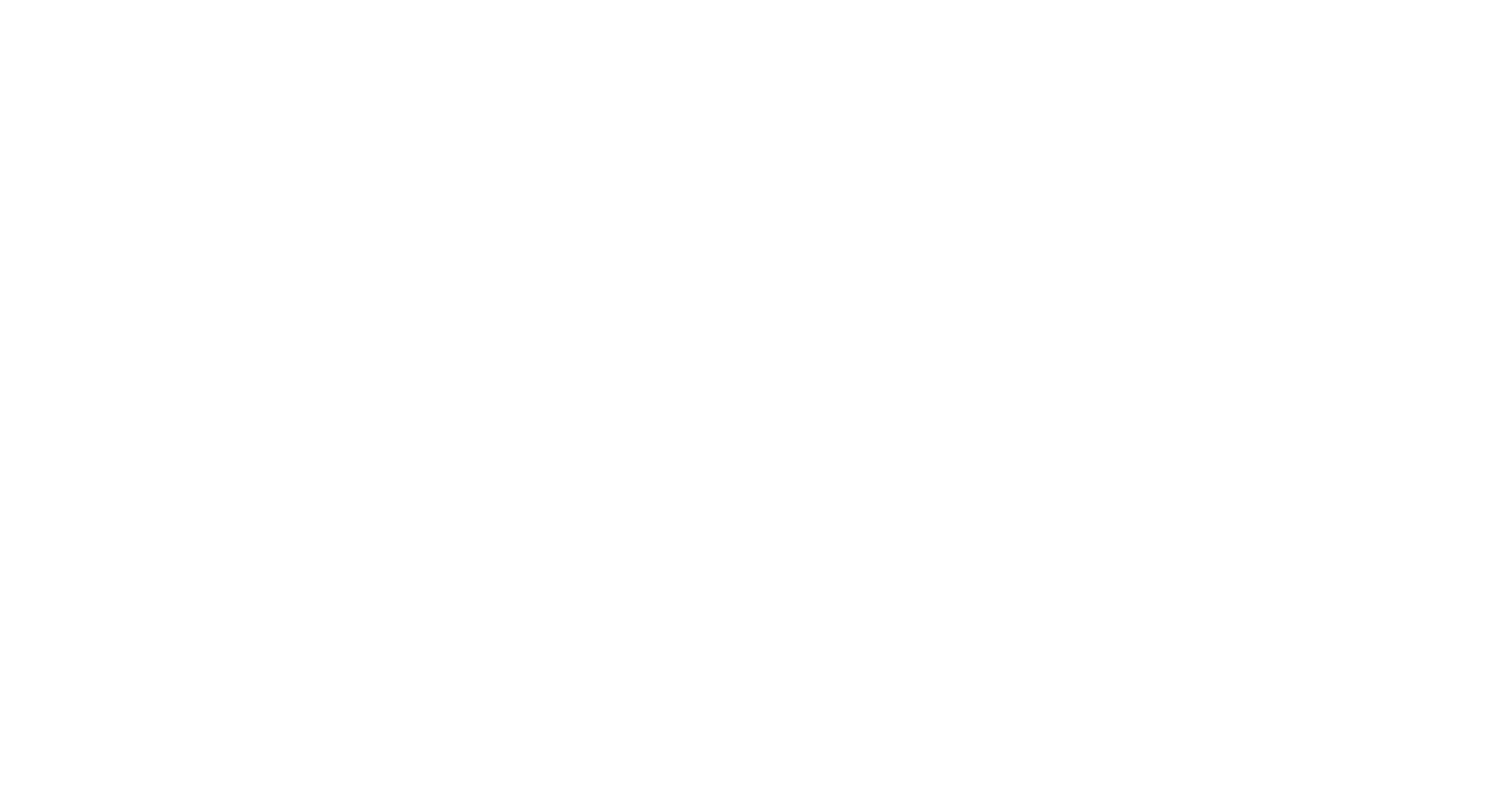
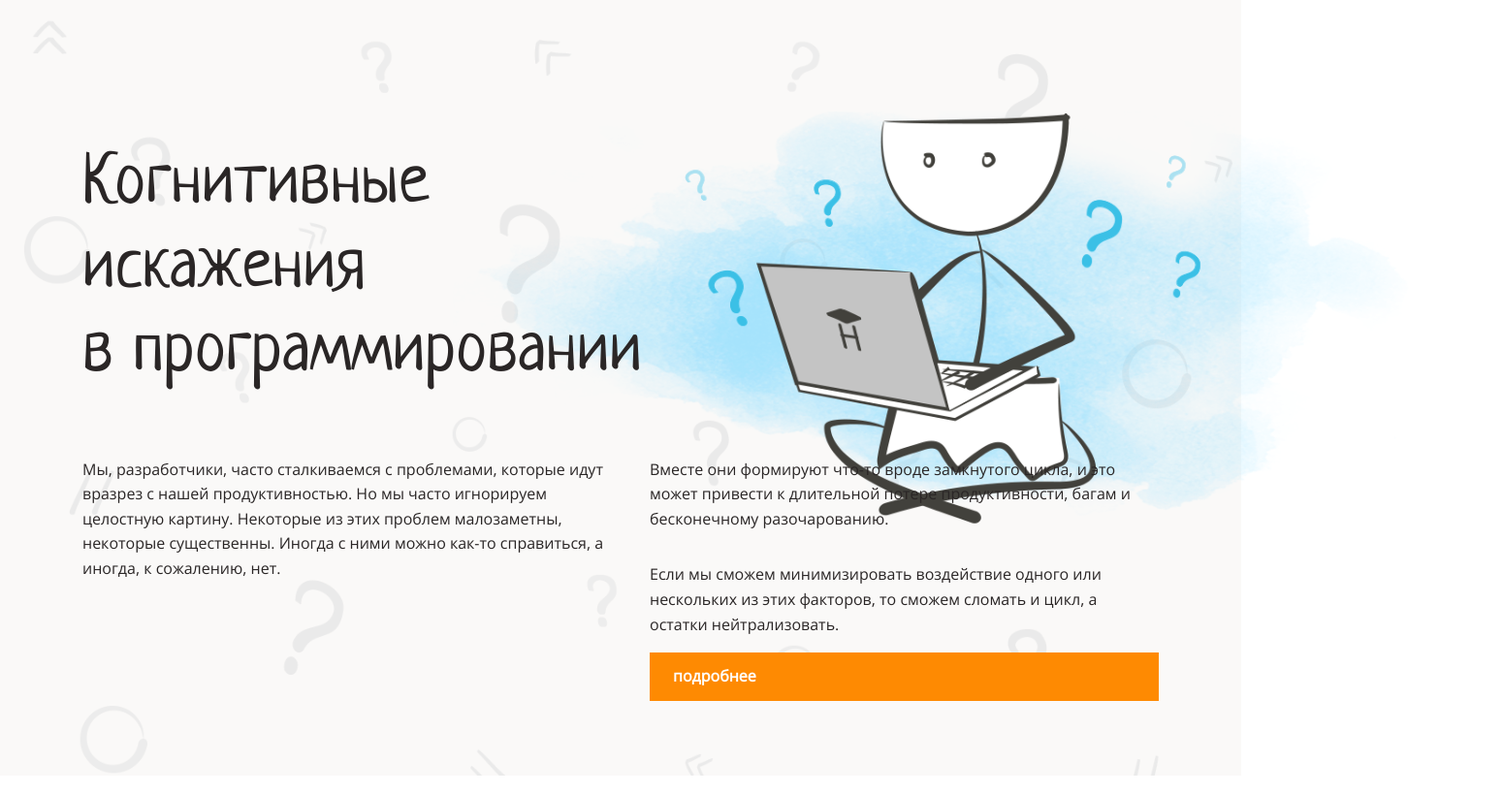
Before and after one commit to hdekjsne/layout-designer-project-58, a website: page src/index.html in a window 1280 px wide. Shown: the whole page at 97% size, 1550 px wide, since content can reach past the window. Drawn offline with Linux system fonts and the light colour scheme.

Commit message:
add content to header

```diff
--- a/src/index.html
+++ b/src/index.html
@@ -1,18 +1,38 @@
 <!DOCTYPE html>
 <html lang="ru">
+
 <head>
-    <meta charset="UTF-8">
-    <meta name="viewport" content="width=device-width, initial-scale=1.0">
-    <meta http-equiv="X-UA-Compatible" content="ie=edge">
-    <title>Когнитивные искажения @hdekjsne</title>
+  <meta charset="UTF-8">
+  <meta name="viewport" content="width=device-width, initial-scale=1.0">
+  <meta http-equiv="X-UA-Compatible" content="ie=edge">
+  <title>Когнитивные искажения @hdekjsne</title>
 
-    <link rel="stylesheet" href="styles/style.css" type="text/css">
+  <link rel="stylesheet" href="styles/style.css" type="text/css">
 </head>
+
 <body>
-  <header></header>
+  <header class="bg-pic">
+    <h1>Когнитивные<br>
+      искажения<br>
+      <span>в программировании</span>
+    </h1>
+    <img src="../assets/img/main.png" alt="" id="pic-main">
+    <div class="text-content">
+      <p style="max-width: 50%;">Мы, разработчики, часто сталкиваемся с проблемами, которые идут вразрез с нашей продуктивностью. Но мы часто
+        игнорируем целостную картину. Некоторые из этих проблем малозаметны, некоторые существенны. Иногда с ними можно
+        как-то справиться, а иногда, к сожалению, нет.</p>
+      <div class="flex-column" style="max-width: 50%;">
+        <p>Вместе они формируют что-то вроде замкнутого цикла, и это может привести к длительной потере продуктивности,
+          багам и бесконечному разочарованию.</p>
+        <p>Если мы сможем минимизировать воздействие одного или нескольких из этих факторов, то сможем сломать и цикл, а
+          остатки нейтрализовать.</p>
+        <a href="#5cb" class="btn-a">подробнее</a>
+      </div>
+    </div>
+  </header>
   <main>
     <section></section>
-    <section></section>
+    <section id="5cb"></section>
     <section></section>
     <section></section>
     <section></section>
@@ -21,4 +41,5 @@
   </main>
   <footer></footer>
 </body>
+
 </html>
--- a/src/styles/style.css
+++ b/src/styles/style.css
@@ -29,12 +29,66 @@
   --brown: #b09a81;
   --blue: #1085c5;
 }
+
 /* positioning */
 
 body {
   display: flex;
   flex-direction: column;
   align-items: center;
+
+  margin: 0;
+  padding: 0;
+}
+
+header {
+  margin: 100px auto;
+}
+
+.bg-pic::before {
+  content: '';
+  position: absolute;
+  top: 0;
+  left: 0;
+  height: 100%;
+  width: 100vw;
+
+  z-index: -3;
+
+  margin: 0;
+  padding: 0;
+}
+
+h1,
+h2,
+h3 {
+  z-index: 2;
+}
+
+#pic-main {
+  position: absolute;
+  top: 55px;
+  right: -270px;
+
+  z-index: -1;
+}
+
+.text-content {
+  display: flex;
+  justify-content: center;
+  gap: 30px;
+
+  z-index: 2;
+}
+
+.flex-column {
+  display: flex;
+  flex-direction: column;
+}
+
+.btn-a {
+  display: inline-block;
+  padding: 12px 24px;
 }
 
 section {
@@ -42,6 +96,18 @@ section {
 }
 
 /* box */
+
+header {
+  width: 1110px;
+}
+
+.bg-pic {
+  box-sizing: border-box;
+}
+
+#pic-main {
+  height: 525px;
+}
 
 section {
   width: 1110px;
@@ -77,7 +143,29 @@ h3 {
   font-size: 34px;
 }
 
+.btn-a {
+  font-weight: bold;
+  color: var(--white);
+}
+
 /* color bg */
+
+.bg-pic::before {
+  background-image: url('../../assets/img/background.png');
+  background-repeat: no-repeat;
+  background-size: cover;
+  background-color: var(--light-white);
+  opacity: 0.1;
+  background-clip: border-box;
+}
+
+a {
+  text-decoration: none;
+}
+
+.btn-a {
+  background-color: var(--main);
+}
 
 /* animation */
 
```
